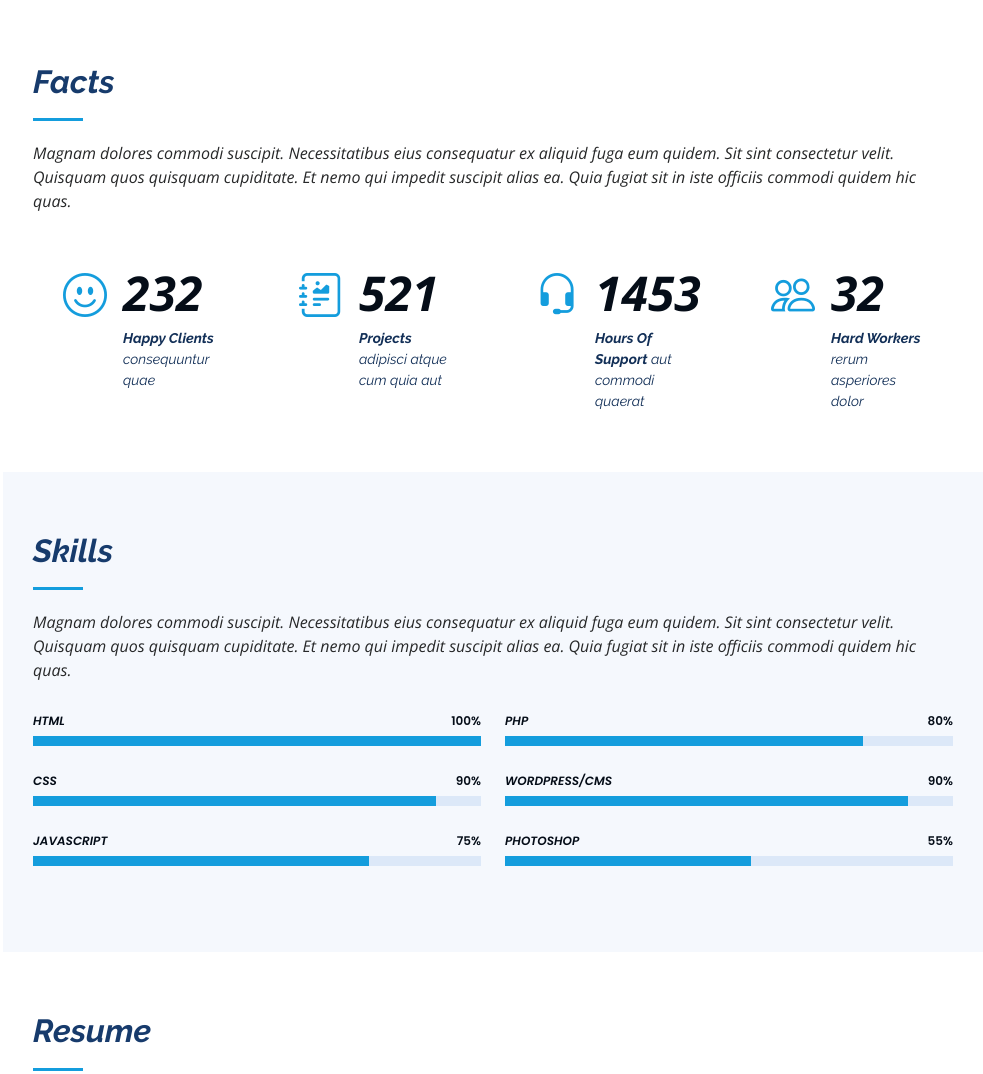
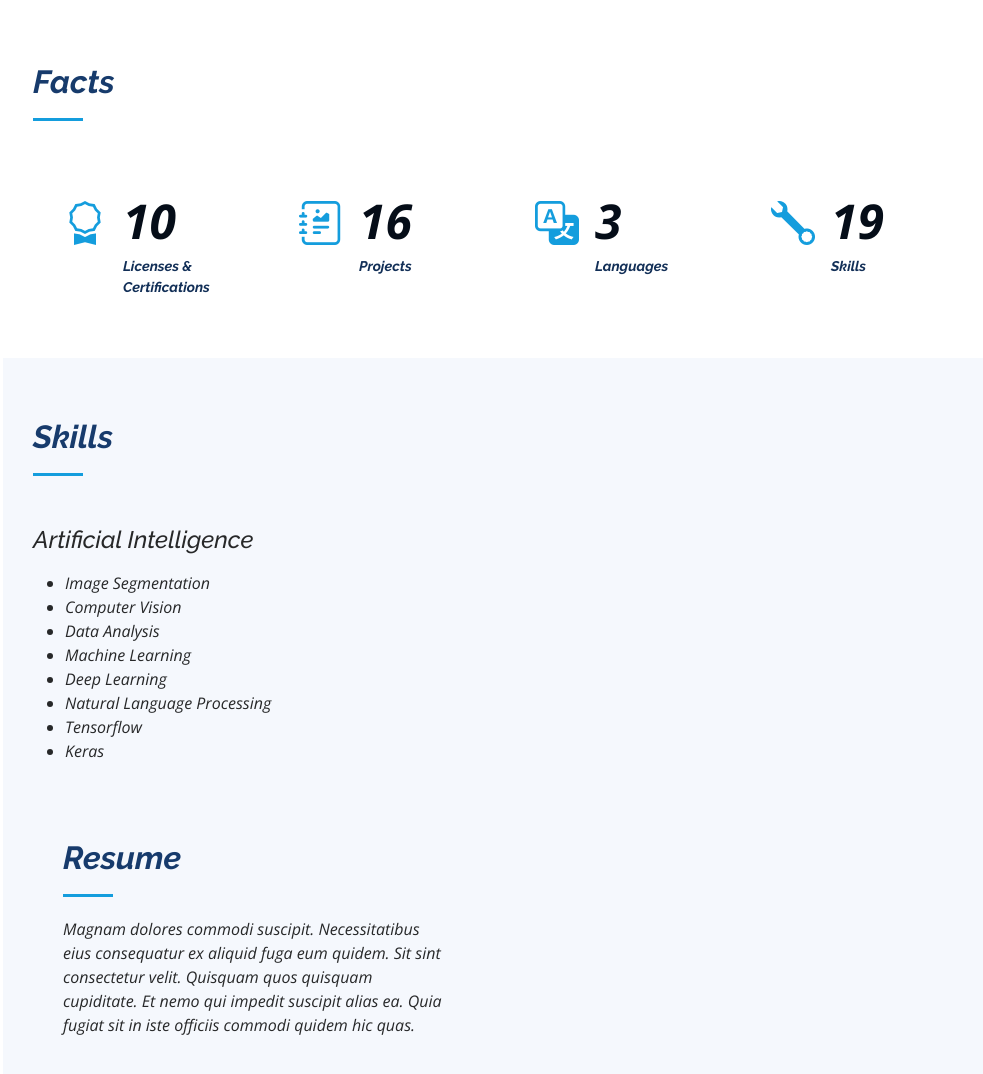
Before and after one commit to HosnawHb/hosnawhb.github.io, a plain HTML site: page index.html in a window 1280 px wide. Shown: the part 1509-2583 px from the top of the page, without its empty margins (297-1280 px from the left). Drawn offline with nearby package versions, Linux system fonts and the light colour scheme.

Commit message:
Update index.html

```diff
--- a/index.html
+++ b/index.html
@@ -126,40 +126,39 @@
 
         <div class="section-title">
           <h2>Facts</h2>
-          <p>Magnam dolores commodi suscipit. Necessitatibus eius consequatur ex aliquid fuga eum quidem. Sit sint consectetur velit. Quisquam quos quisquam cupiditate. Et nemo qui impedit suscipit alias ea. Quia fugiat sit in iste officiis commodi quidem hic quas.</p>
         </div>
 
         <div class="row no-gutters">
 
           <div class="col-lg-3 col-md-6 d-md-flex align-items-md-stretch" data-aos="fade-up">
             <div class="count-box">
-              <i class="bi bi-emoji-smile"></i>
-              <span data-purecounter-start="0" data-purecounter-end="232" data-purecounter-duration="1" class="purecounter"></span>
-              <p><strong>Happy Clients</strong> consequuntur quae</p>
+              <i class="bi bi-award"></i>
+              <span data-purecounter-start="0" data-purecounter-end="10" data-purecounter-duration="1" class="purecounter"></span>
+              <p><strong>Licenses & Certifications</strong> </p>
             </div>
           </div>
 
           <div class="col-lg-3 col-md-6 d-md-flex align-items-md-stretch" data-aos="fade-up" data-aos-delay="100">
             <div class="count-box">
               <i class="bi bi-journal-richtext"></i>
-              <span data-purecounter-start="0" data-purecounter-end="521" data-purecounter-duration="1" class="purecounter"></span>
-              <p><strong>Projects</strong> adipisci atque cum quia aut</p>
+              <span data-purecounter-start="0" data-purecounter-end="16" data-purecounter-duration="1" class="purecounter"></span>
+              <p><strong>Projects</strong> </p>
             </div>
           </div>
 
           <div class="col-lg-3 col-md-6 d-md-flex align-items-md-stretch" data-aos="fade-up" data-aos-delay="200">
             <div class="count-box">
-              <i class="bi bi-headset"></i>
-              <span data-purecounter-start="0" data-purecounter-end="1453" data-purecounter-duration="1" class="purecounter"></span>
-              <p><strong>Hours Of Support</strong> aut commodi quaerat</p>
+              <i class="bi bi-translate"></i>
+              <span data-purecounter-start="0" data-purecounter-end="3" data-purecounter-duration="1" class="purecounter"></span>
+              <p><strong>Languages</strong> </p>
             </div>
           </div>
 
           <div class="col-lg-3 col-md-6 d-md-flex align-items-md-stretch" data-aos="fade-up" data-aos-delay="300">
             <div class="count-box">
-              <i class="bi bi-people"></i>
-              <span data-purecounter-start="0" data-purecounter-end="32" data-purecounter-duration="1" class="purecounter"></span>
-              <p><strong>Hard Workers</strong> rerum asperiores dolor</p>
+              <i class="bi bi-wrench"></i>
+              <span data-purecounter-start="0" data-purecounter-end="19" data-purecounter-duration="1" class="purecounter"></span>
+              <p><strong>Skills</strong></p>
             </div>
           </div>
 
@@ -170,6 +169,29 @@
 
     <!-- ======= Skills Section ======= -->
     <section id="skills" class="skills section-bg">
+      <div class="container">
+
+        <div class="section-title">
+          <h2>Skills</h2>
+        </div>
+         <div class="row">
+        <div class="col-lg-6">
+          <div class="resume-item">
+            <h4>Artificial Intelligence</h4>
+            <p>
+            <ul>
+              <li>Image Segmentation</li>
+              <li>Computer Vision</li>
+              <li>Data Analysis</li>
+              <li>Machine Learning</li>
+              <li>Deep Learning</li>
+              <li>Natural Language Processing</li>
+              <li>Tensorflow</li>
+              <li>Keras</li>
+            </ul>
+            </p>
+
+   <!-- <section id="skills" class="skills section-bg">
       <div class="container">
 
         <div class="section-title">
@@ -194,7 +216,6 @@
                 <div class="progress-bar" role="progressbar" aria-valuenow="90" aria-valuemin="0" aria-valuemax="100"></div>
               </div>
             </div>
-
             <div class="progress">
               <span class="skill">JavaScript <i class="val">75%</i></span>
               <div class="progress-bar-wrap">
@@ -230,7 +251,6 @@
           </div>
 
         </div>
-
       </div>
     </section><!-- End Skills Section -->
 
```
